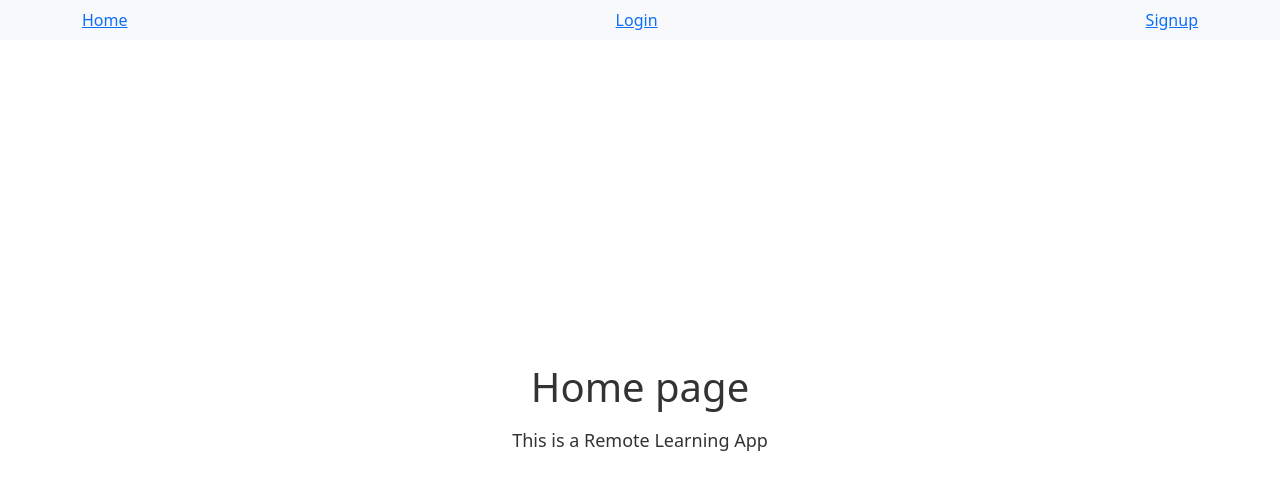
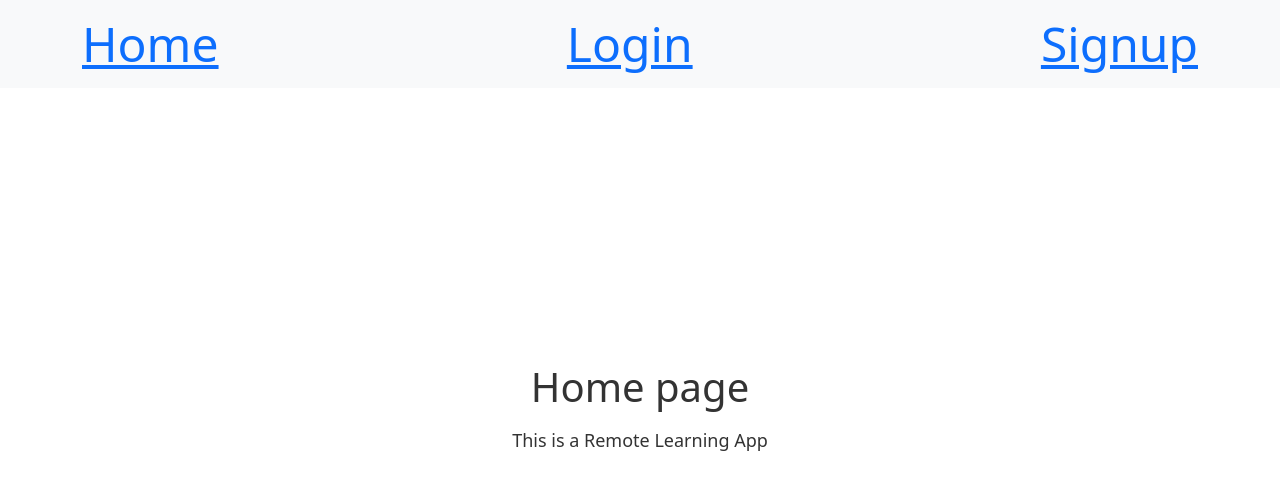
Before and after one commit to TytusKolpak/RLA2, a React (Create React App) app: page / in a window 1280 px wide. Shown: the top 490 px of the page. Built offline with nearby package versions, Linux system fonts and the light colour scheme; no server answers.

Commit message:
Bigger link/tab/route font

```diff
--- a/src/App/App.css
+++ b/src/App/App.css
@@ -6,3 +6,7 @@
     position: absolute;
     top: 40px;
 }
+
+div.container a{
+    font-size: 3rem;
+}
--- a/src/pages/ChatRoom/ChatRoom.js
+++ b/src/pages/ChatRoom/ChatRoom.js
@@ -300,7 +300,7 @@ function ChatRoom({ currentUser }) {
                         <Form.Group className="mb-3" controlId="formBasicEmail">
                             <Form.Control
                                 type="email"
-                                placeholder="Enter email"
+                                placeholder="Enter email for new contact"
                                 value={newContact}
                                 onChange={e => setNewContact(e.target.value)}
                             />
```
